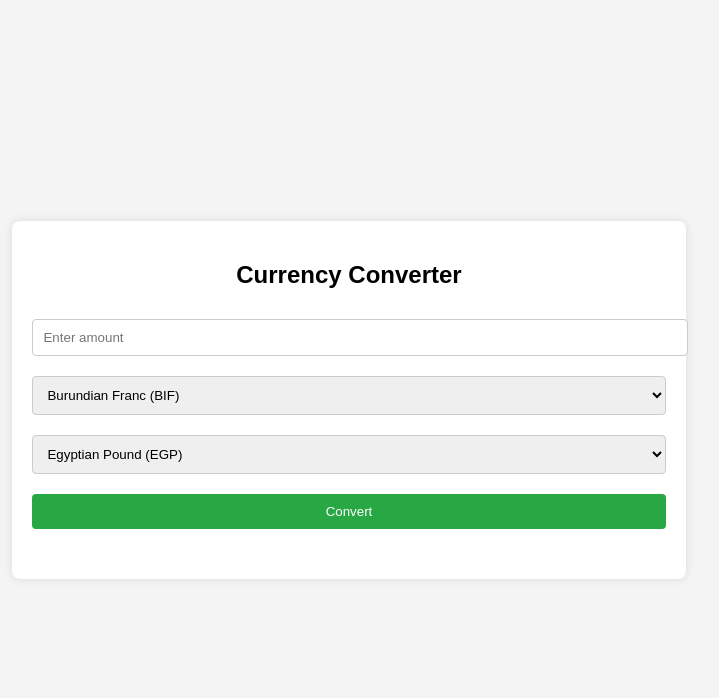
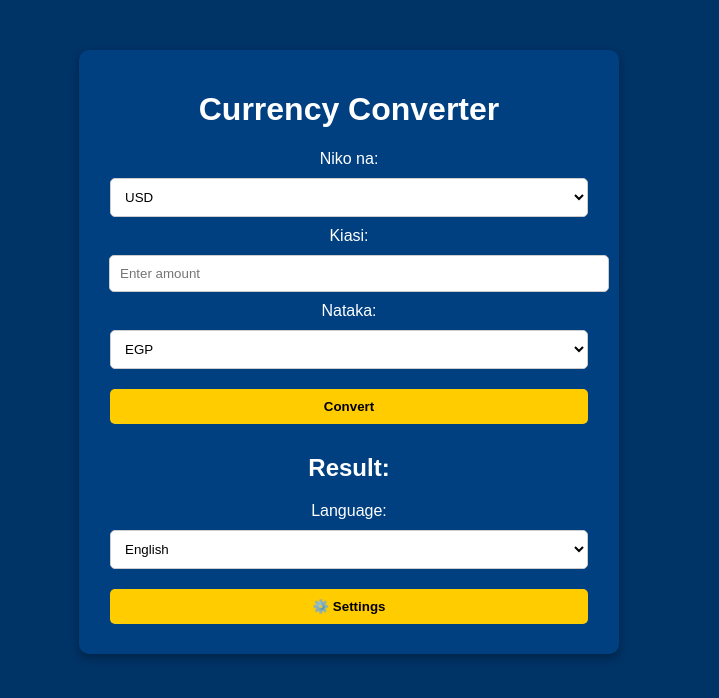
Before and after one commit to Abrazack/currency-converter, a plain HTML site: page index.html in a window 1280 px wide. Shown: the whole page, without its empty margins (291-1010 px from the left). Drawn offline with Linux system fonts and the light colour scheme.

Commit message:
Updated index.html

```diff
--- a/index.html
+++ b/index.html
@@ -3,86 +3,106 @@
 <head>
     <meta charset="UTF-8">
     <meta name="viewport" content="width=device-width, initial-scale=1.0">
-    <title>Currency Converter: BIF to EGP</title>
+    <title>Currency Converter</title>
     <style>
-        body {
-            font-family: Arial, sans-serif;
-            background-color: #f4f4f4;
-            display: flex;
-            justify-content: center;
-            align-items: center;
-            height: 100vh;
-            margin: 0;
-        }
-        .converter {
-            background-color: #fff;
-            padding: 20px;
-            border-radius: 8px;
-            box-shadow: 0 0 10px rgba(0, 0, 0, 0.1);
-            text-align: center;
-        }
-        input, select, button {
-            margin: 10px 0;
-            padding: 10px;
-            width: 100%;
-            border: 1px solid #ccc;
-            border-radius: 4px;
-        }
-        button {
-            background-color: #28a745;
-            color: white;
-            cursor: pointer;
-            border: none;
-        }
-        button:hover {
-            background-color: #218838;
-        }
-        .result {
-            margin-top: 20px;
-            font-size: 1.2em;
-        }
+        body { font-family: Arial, sans-serif; text-align: center; background-color: #003366; color: white; margin: 0; padding: 0; }
+        .container { margin: 50px auto; padding: 20px; background: #004080; width: 90%; max-width: 500px; border-radius: 10px; box-shadow: 0 4px 8px rgba(0, 0, 0, 0.3); }
+        h1 { color: white; }
+        select, input, button { margin: 10px; padding: 10px; width: calc(100% - 22px); border-radius: 5px; border: 1px solid #ccc; }
+        button { background-color: #ffcc00; color: black; border: none; cursor: pointer; font-weight: bold; }
+        button:hover { background-color: #ff9900; }
+        .settings-menu { display: none; position: fixed; top: 50%; left: 50%; transform: translate(-50%, -50%); background: #004080; padding: 20px; border: 1px solid #ccc; box-shadow: 0 4px 8px rgba(0, 0, 0, 0.2); border-radius: 10px; color: white; }
+        .settings-menu button { width: auto; }
+        select, input { background: white; color: black; }
     </style>
 </head>
 <body>
-    <div class="converter">
-        <h2>Currency Converter</h2>
-        <input type="number" id="amount" placeholder="Enter amount" />
-        <select id="fromCurrency">
-            <option value="BIF">Burundian Franc (BIF)</option>
-            <option value="EGP">Egyptian Pound (EGP)</option>
+    <div class="container">
+        <h1 id="title">Currency Converter</h1>
+
+        <label for="originCurrency">Niko na:</label>
+        <select id="originCurrency">
+            <option value="USD">USD</option>
+            <option value="EGP">EGP</option>
+            <option value="BIF">BIF</option>
         </select>
-        <select id="toCurrency">
-            <option value="EGP">Egyptian Pound (EGP)</option>
-            <option value="BIF">Burundian Franc (BIF)</option>
+
+        <label for="amount" id="amountLabel">Kiasi:</label>
+        <input type="number" id="amount" placeholder="Enter amount">
+
+        <label for="currency">Nataka:</label>
+        <select id="currency">
+            <option value="EGP">EGP</option>
+            <option value="BIF">BIF</option>
+            <option value="USD">USD</option>
         </select>
-        <button onclick="convertCurrency()">Convert</button>
-        <div class="result" id="result"></div>
+
+        <button onclick="convertCurrency()" id="convertButton">Convert</button>
+
+        <h2 id="result">Result: </h2>
+
+        <label for="language">Language:</label>
+        <select id="language" onchange="changeLanguage()">
+            <option value="en">English</option>
+            <option value="sw">Swahili</option>
+            <option value="fr">French</option>
+        </select>
+
+        <button onclick="toggleSettings()">⚙️ Settings</button>
+    </div>
+
+    <div class="settings-menu" id="settingsMenu">
+        <h3>Adjust Exchange Rate</h3>
+        <label for="usdToEgp">1 USD to EGP:</label>
+        <input type="number" id="usdToEgp" value="50.50">
+
+        <label for="usdToBif">1 USD to BIF:</label>
+        <input type="number" id="usdToBif" value="7550">
+
+        <button onclick="saveSettings()">Save</button>
+        <button onclick="toggleSettings()">Close</button>
     </div>
 
     <script>
-        // Exchange rates
-        const exchangeRates = {
-            BIF: 1,
-            EGP: 0.0067 // 1 BIF = 0.0067 EGP
+        let exchangeRates = {
+            "USD": 1,
+            "EGP": 50.50,
+            "BIF": 7550
         };
 
         function convertCurrency() {
-            const amount = parseFloat(document.getElementById('amount').value);
-            const fromCurrency = document.getElementById('fromCurrency').value;
-            const toCurrency = document.getElementById('toCurrency').value;
+            let amount = parseFloat(document.getElementById("amount").value);
+            let originCurrency = document.getElementById("originCurrency").value;
+            let targetCurrency = document.getElementById("currency").value;
 
-            if (isNaN(amount) || amount <= 0) {
-                document.getElementById('result').innerText = 'Please enter a valid amount.';
-                return;
-            }
+            let amountInUsd = amount / exchangeRates[originCurrency];
+            let result = amountInUsd * exchangeRates[targetCurrency];
 
-            // Convert amount to BIF first
-            const amountInBIF = amount / exchangeRates[fromCurrency];
+            document.getElementById("result").innerText = "Result: " + result.toFixed(2) + " " + targetCurrency;
+        }
 
-            // Convert BIF to the target currency
-            const convertedAmount = amountInBIF * exchangeRates[toCurrency];
+        function changeLanguage() {
+            let lang = document.getElementById("language").value;
+            let translations = {
+                "en": { "title": "Currency Converter", "amountLabel": "Amount:", "convertButton": "Convert", "originLabel": "I have:", "targetLabel": "I want:" },
+                "sw": { "title": "Kubadilisha Sarafu", "amountLabel": "Kiasi:", "convertButton": "Badilisha", "originLabel": "Niko na:", "targetLabel": "Nataka:" },
+                "fr": { "title": "Convertisseur de Devises", "amountLabel": "Montant:", "convertButton": "Convertir", "originLabel": "J'ai:", "targetLabel": "Je veux:" }
+            };
 
-            document.getElementById('result').innerText = `${amount} ${fromCurrency} = ${convertedAmount.toFixed(2)} ${toCurrency}`;
+            document.getElementById("title").innerText = translations[lang].title;
+            document.getElementById("amountLabel").innerText = translations[lang].amountLabel;
+            document.getElementById("convertButton").innerText = translations[lang].convertButton;
+        }
+
+        function toggleSettings() {
+            let menu = document.getElementById("settingsMenu");
+            menu.style.display = (menu.style.display === "block") ? "none" : "block";
+        }
+
+        function saveSettings() {
+            exchangeRates["EGP"] = parseFloat(document.getElementById("usdToEgp").value);
+            exchangeRates["BIF"] = parseFloat(document.getElementById("usdToBif").value);
+            toggleSettings();
         }
     </script>
 </body>
```
